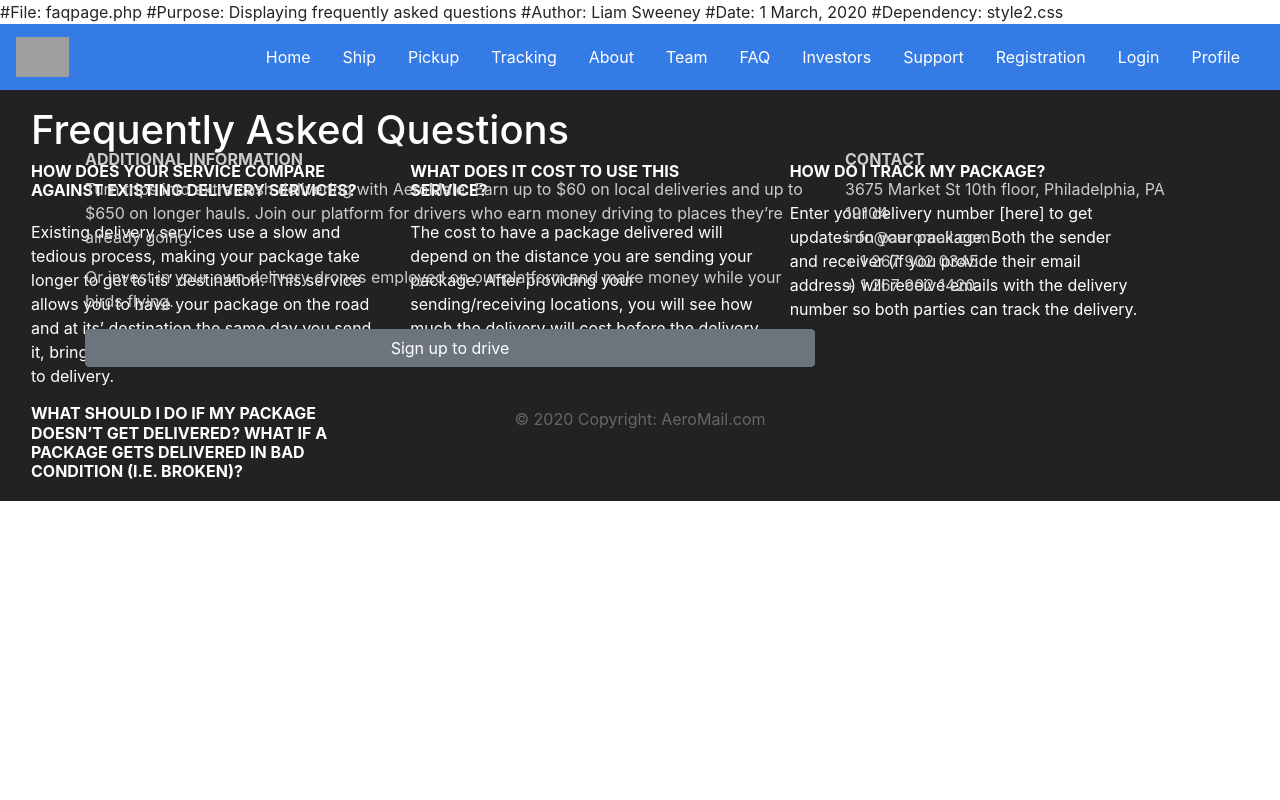
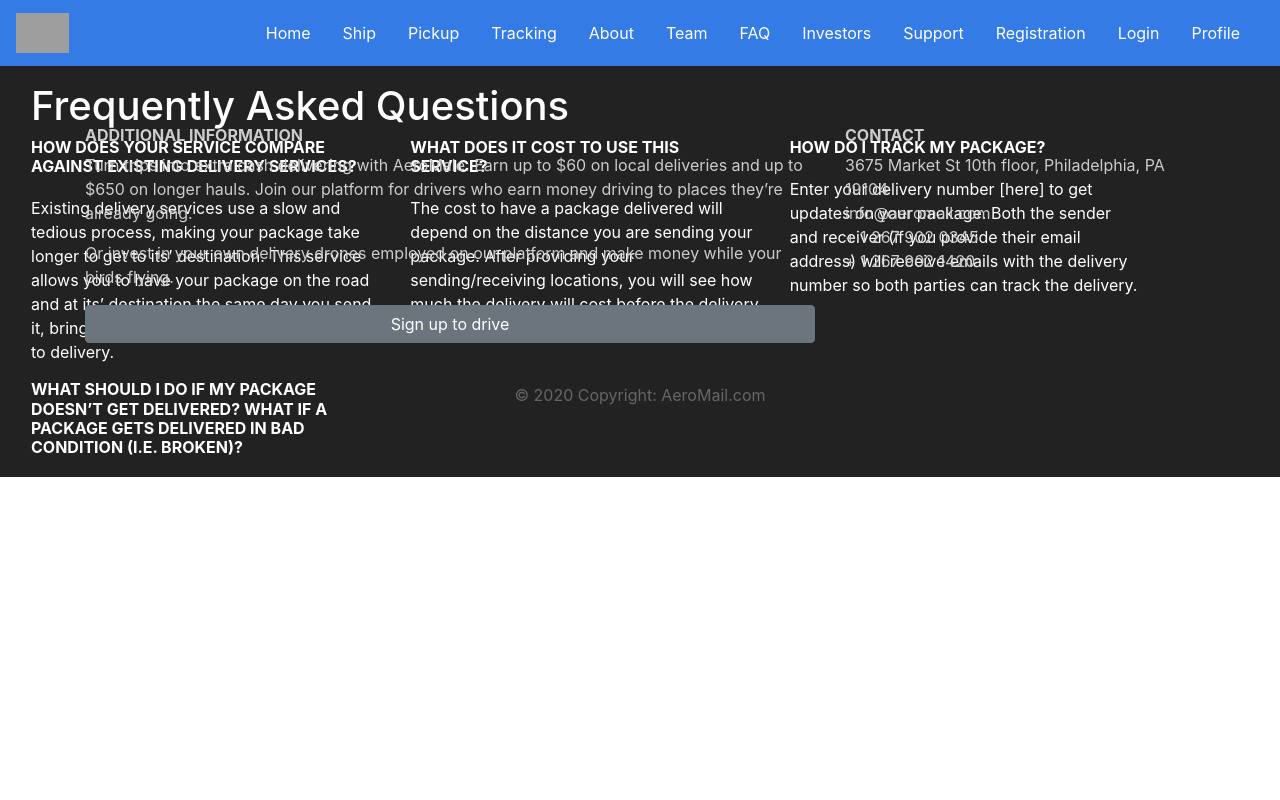
Before and after one commit to VistritPandey/AeroMail, a PHP site: page /faqpage.php in a window 1280 px wide. Run offline with PHP 8.4, Linux system fonts and the light colour scheme; some web fonts are replaced; grey boxes are pictures that could not be loaded.

Commit message:
Update faqpage.php

```diff
--- a/faqpage.php
+++ b/faqpage.php
@@ -1,8 +1,3 @@
-#File:        faqpage.php
-#Purpose:     Displaying frequently asked questions
-#Author:      Liam Sweeney
-#Date:        1 March, 2020
-#Dependency:  style2.css
 <!doctype html>
 <html lang="en">
   <head>
```
